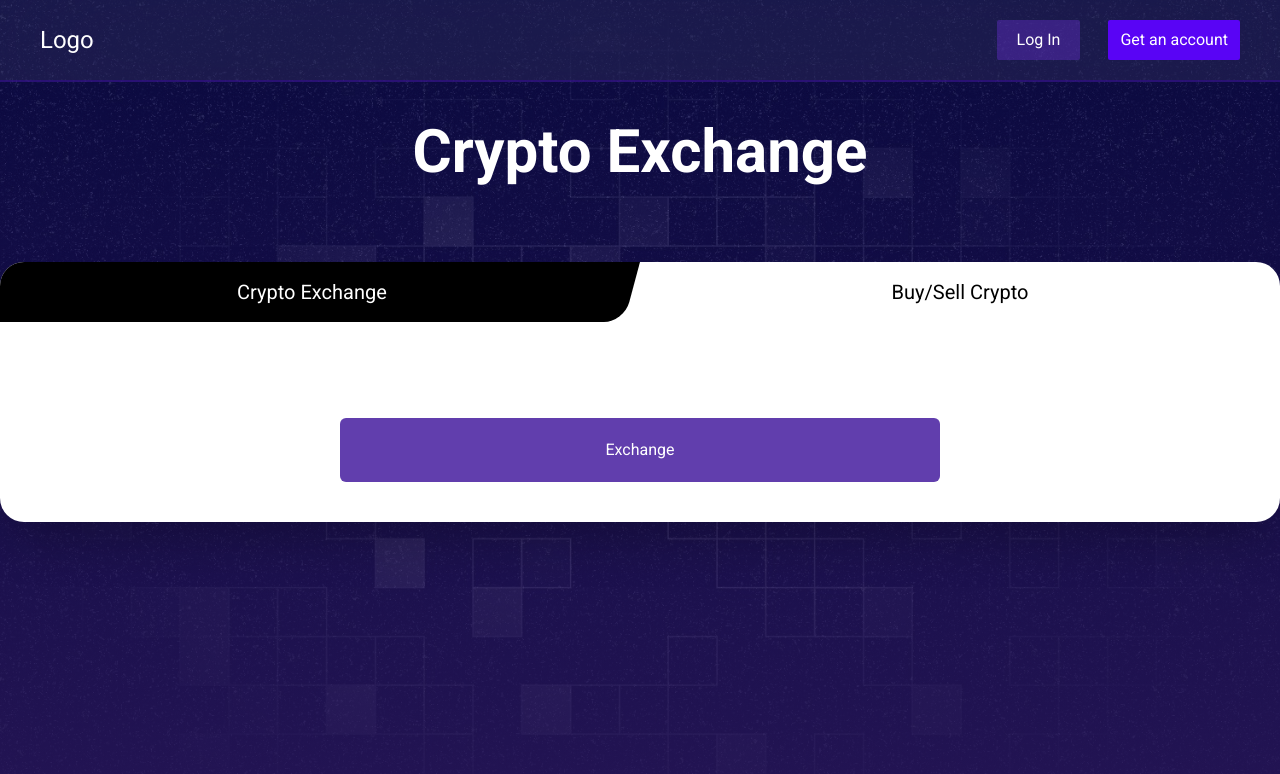
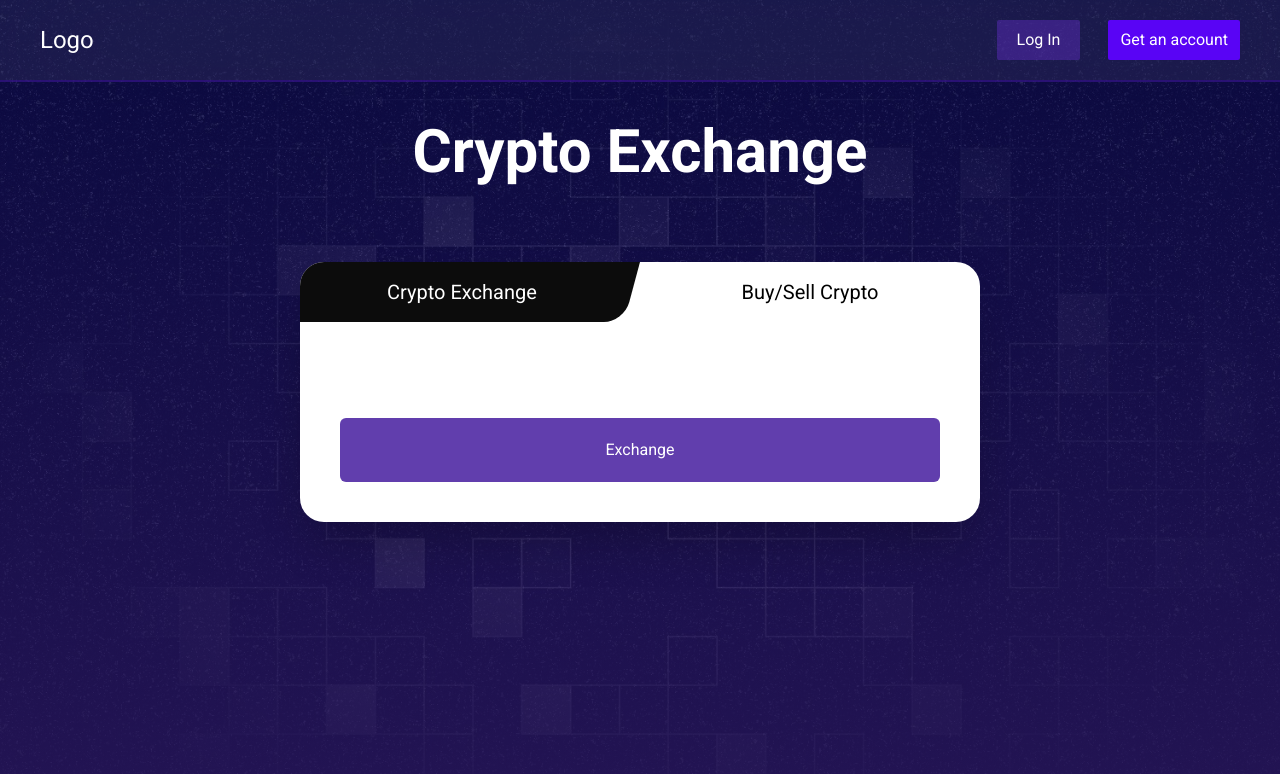
Before and after one commit to Kamasah-Dickson/CryptoExchange, a React (Vite) app: page / in a window 1280 px wide. Shown: the top 774 px of the page. Built offline with nearby package versions, Linux system fonts and the light colour scheme.

Commit message:
update scss

```diff
--- a/src/index.scss
+++ b/src/index.scss
@@ -24,15 +24,20 @@
 		transform-origin: top right;
 	}
 	.active {
-		background-color: rgb(0, 0, 0);
+		background-color: rgba(0, 0, 0, 0.952);
 		color: white;
 		transform: skew(-15deg);
 		border-bottom-right-radius: 20px;
 	}
 	.active2 {
 		transform: skew(15deg);
-		background-color: rgb(0, 0, 0);
+		background-color: rgba(0, 0, 0, 0.952);
 		color: white;
 		border-bottom-left-radius: 20px;
 	}
+
+	.my-max2 {
+		width: min(100% - 20px, 680px);
+		margin-inline: auto;
+	}
 }
```
